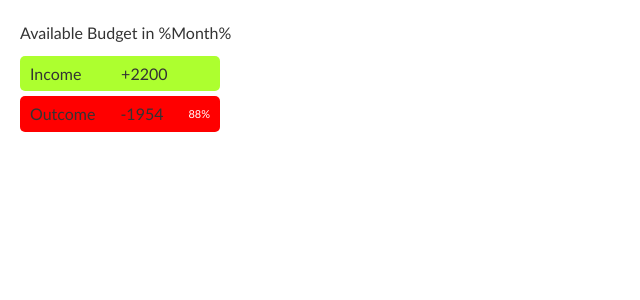
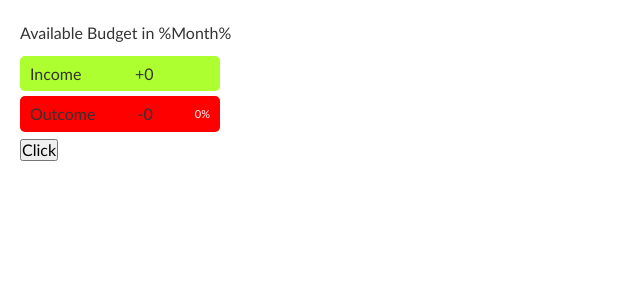
Before and after one commit to iuliancarnaru/financial-app, a React (Create React App) app: page / in a window 1280 px wide. Shown: the top 300 px of the page, without its empty margins (0-640 px from the left). Built offline with nearby package versions, Linux system fonts and the light colour scheme.

Commit message:
transfering data using props

```diff
--- a/src/components/App.js
+++ b/src/components/App.js
@@ -1,17 +1,27 @@
-import React from "react";
+import React, { useState } from "react";
 import "normalize.css";
 import Dashboard from "./Dashboard";
 
 const App = () => {
   const dashboardData = {
-    income: 2200,
-    outcome: 1954,
-    percentage: 88
+    income: 0,
+    outcome: 0,
+    percentage: 0
+  };
+
+  const [data, setData] = useState(dashboardData);
+
+  const printMessage = () => {
+    setData({
+      income: 2000,
+      outcome: 1560,
+      percentage: 88
+    });
   };
 
   return (
     <div>
-      <Dashboard dashboardData={dashboardData} />
+      <Dashboard data={data} printMessage={printMessage} />
     </div>
   );
 };
--- a/src/components/Dashboard.js
+++ b/src/components/Dashboard.js
@@ -2,7 +2,8 @@ import React from "react";
 import PropTypes from "prop-types";
 
 const Dashboard = props => {
-  const { income, outcome, percentage } = props.dashboardData;
+  const { income, outcome, percentage } = props.data;
+
   return (
     <header>
       <div className="main-title">
@@ -20,6 +21,9 @@ const Dashboard = props => {
           {/* color percentage 0-35 green / 36-70 yellow / >= 71 red */}
           <div className="precentage">{percentage}%</div>
         </div>
+        <button type="button" onClick={props.printMessage}>
+          Click
+        </button>
       </div>
     </header>
   );
```
